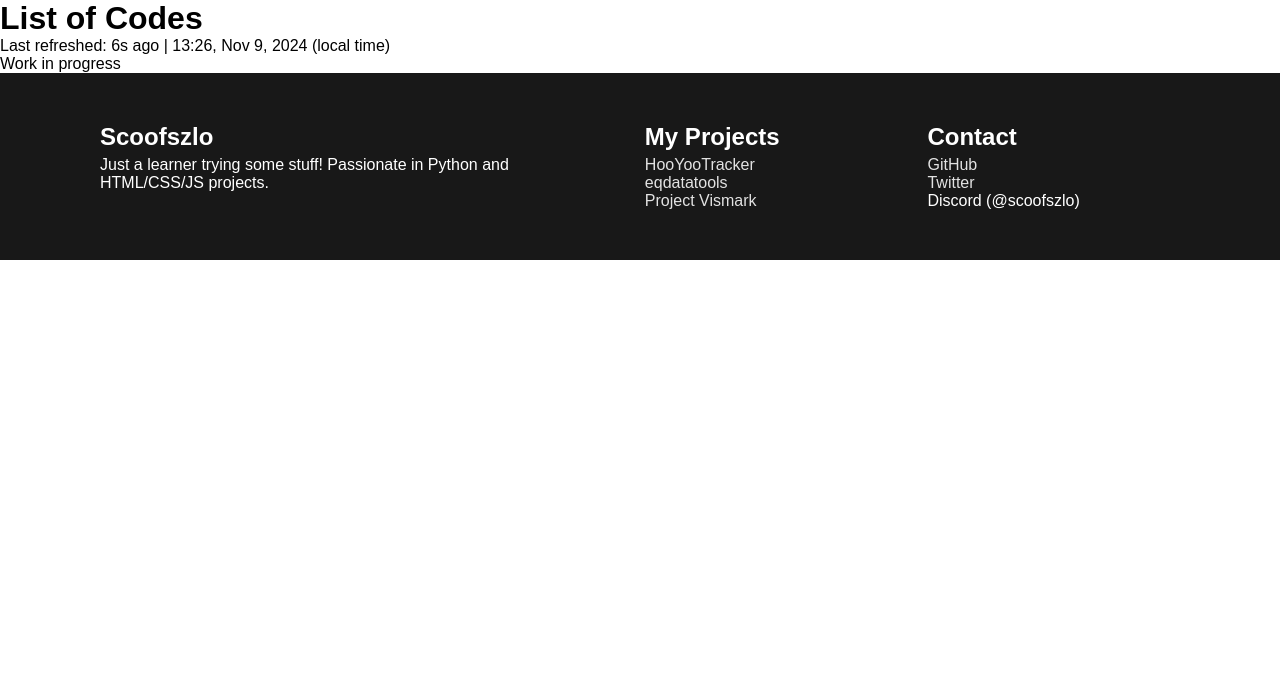
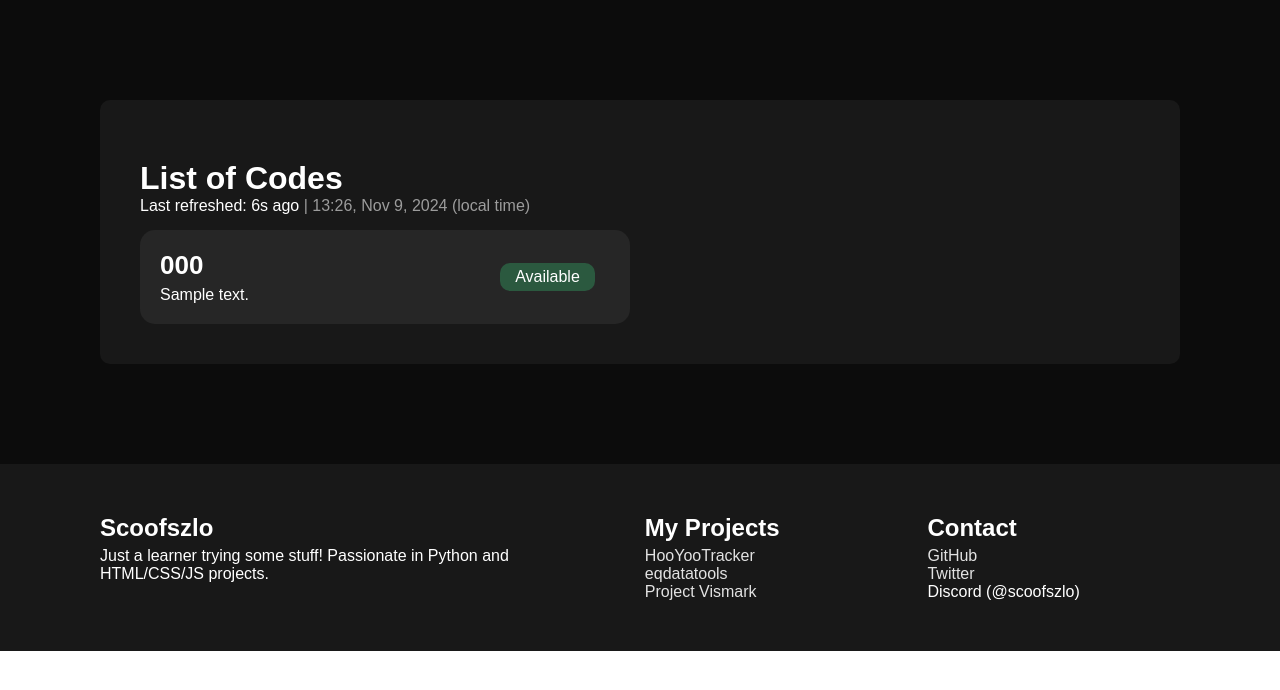
Before and after one commit to Scoofszlo/HooYooTracker, a Flask app: template hooyootracker/webapp/home/templates/zzz.html in a window 1280 px wide. Shown: the part 75-765 px from the top of the page. Run offline with Flask 3, Linux system fonts and the light colour scheme; the template is opened without the code that fills it: most values are stand-ins (such as "Sample title", 1, 10 or a date in 2020).

Commit message:
Create page for ZZZ

```diff
--- /dev/null
+++ b/hooyootracker/webapp/home/static/zzz.css
@@ -0,0 +1,119 @@
+.body_content {
+    display: flex;
+    flex-direction: column;
+    justify-content: center;
+    align-items: center;
+    width: 100%;
+    padding: 100px 100px;
+    background-color: rgb(12, 12, 12);
+}
+
+.bc_code_list_container {
+    display: flex;
+    width: 100%;
+    max-width: 1200px;
+    flex-direction: column;
+    padding: 40px;
+    border-radius: 10px;
+    color: white;
+    background-color: rgb(24, 24, 24);
+
+}
+
+.bc_code_list_container > h1 {
+    margin-top: 20px;
+}
+
+.bc_code_list_container > p > span:nth-of-type(2) {
+    color: rgb(156, 156, 156);
+}
+
+.bc_cards_container {
+    display: flex;
+    gap: 20px;
+    width: 100%;
+    margin-top: 15px;
+    flex-wrap: wrap;
+}
+
+.bc_card {
+    display: flex;
+    padding: 20px;
+    gap: 20px;
+    border-radius: 15px;
+    background-color: rgb(38, 38, 38);
+    width: calc(50% - 10px);
+}
+
+.bc_code_details_container {
+    display: flex;
+    flex-direction: column;
+    width: calc(70% - 10px);
+    gap: 5px;
+}
+
+
+.bc_reward_code_wrapper {
+    font-size: 26px;
+    font-weight: bold;
+    max-width: 100%;
+    word-wrap: break-word;
+}
+
+.bc_reward_code_wrapper > a {
+    color: rgb(255, 255, 255);
+    text-decoration: none;
+    transition: all 0.2s ease-in-out;
+}
+
+.bc_reward_code_wrapper > a:hover {
+    cursor: pointer;
+    color: rgb(126, 126, 126);
+}
+
+.bc_reward_details_wrapper {
+    word-wrap: break-word;
+}
+
+.bc_reward_code_status_wrapper {
+    width: calc(30% - 10px);
+    display: flex;
+    justify-content: center;
+    text-align: center;
+    align-items: center;
+}
+
+
+@media only screen and (max-width: 1000px) {
+    .bc_card {
+        flex-direction: column;
+        width: calc(50% - 10px);
+        gap: 20px;
+    }
+
+    .bc_code_details_container {
+        width: 100%;
+    }
+
+    .bc_reward_code_status_wrapper {
+        width: 100%;
+        margin-top: auto;
+        justify-content: unset;
+    }
+}
+
+@media only screen and (max-width: 768px) {
+    .body_content {
+        padding: 20px;
+    }
+
+    .bc_code_list_container {
+        padding: 20px;
+    }
+
+    .bc_card {
+        flex-direction: column;
+        width: 100%;
+        gap: 20px;
+    }
+}
--- a/hooyootracker/webapp/home/templates/zzz.html
+++ b/hooyootracker/webapp/home/templates/zzz.html
@@ -1,4 +1,8 @@
 {% extends "base.html" %}
+
+{% block gi_css %}
+<link href="{{ url_for('static', filename='zzz.css') }}" rel="stylesheet" />
+{% endblock %}
 
 {% block content %}
 <div class="body_content">
@@ -6,22 +10,17 @@
         <h1>List of Codes</h1>
         <p>Last refreshed: <time datetime="" id="bc_target_date"></time><span id="bc_time_interval"></span><span id="bc_show_current_time_and_date"></span></p>
         <div class="bc_cards_container">
-            <p>Work in progress</p>
-            <!-- {% for entry in code_list %}
+            {% for entry in code_list %}
             <div class="bc_card">
-                <div>
-                    <p class="bc_reward_code"><a href="https://genshin.hoyoverse.com/en/gift?code={{entry.code}}" target="_blank">{{entry.code}}</a></p>
-                    <p class="bc_reward_details">{{entry.reward_desc}}</p>
-                    <div class="bc_date_container" style="display: none;">
-                        <p class="bc_release_date" style="display: none;"></p>
-                        <p class="bc_expiration_date" style="display: none;"></p>
-                    </div>
+                <div class="bc_code_details_container">
+                    <p class="bc_reward_code_wrapper"><a href="https://zenless.hoyoverse.com/redemption?code={{entry.code}}" target="_blank">{{entry.code}}</a></p>
+                    <p class="bc_reward_details_wrapper">{{entry.reward_desc}}</p>
                 </div>
-                <div>
+                <div class="bc_reward_code_status_wrapper">
                     <span class="bc_reward_code_status">Available</span>
                 </div>
             </div>
-            {% endfor %} -->
+            {% endfor %}
         </div>
     </div>
 </div>
```
Also changed, not shown: hooyootracker/webapp/home/pages.py (+4 -3 lines).
